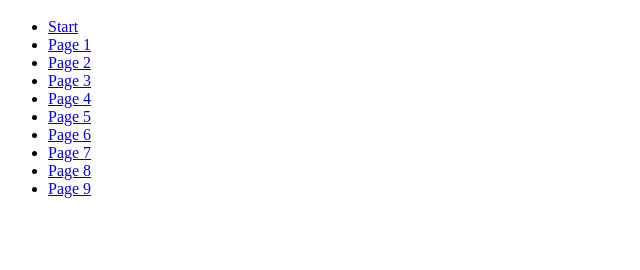
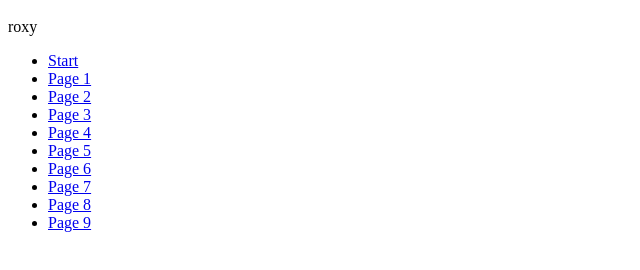
Before and after one commit to roxanasiu/roxanasiu.github.com, a plain HTML site: page page4.html in a window 1280 px wide. Shown: the part 48-318 px from the top of the page, without its empty margins (0-640 px from the left). Drawn offline with Linux system fonts and the light colour scheme.

Commit message:
Update page4.html

```diff
--- a/page4.html
+++ b/page4.html
@@ -1,6 +1,7 @@
 <html>
 <body>
   <h1>Page 4</h1>
+  roxy
   <ul>
 	<li><a href="index.html">Start</a></li>
 	<li><a href="page1.html">Page 1</a></li>
```
